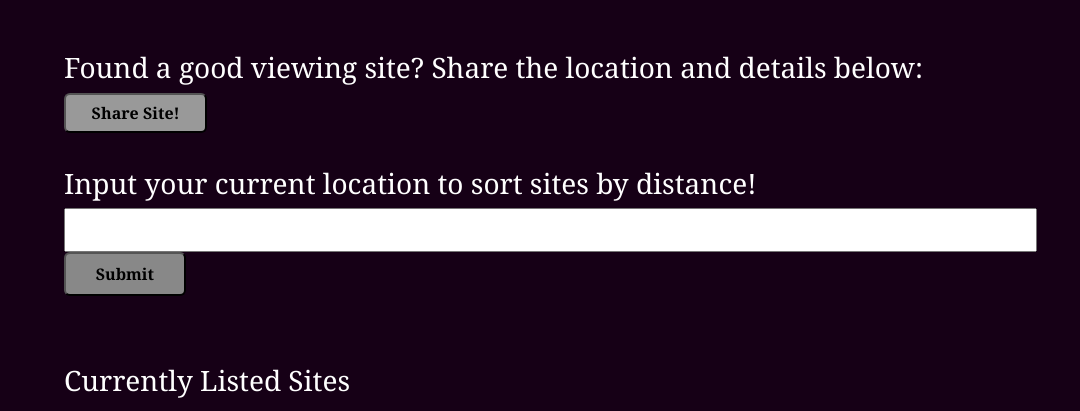
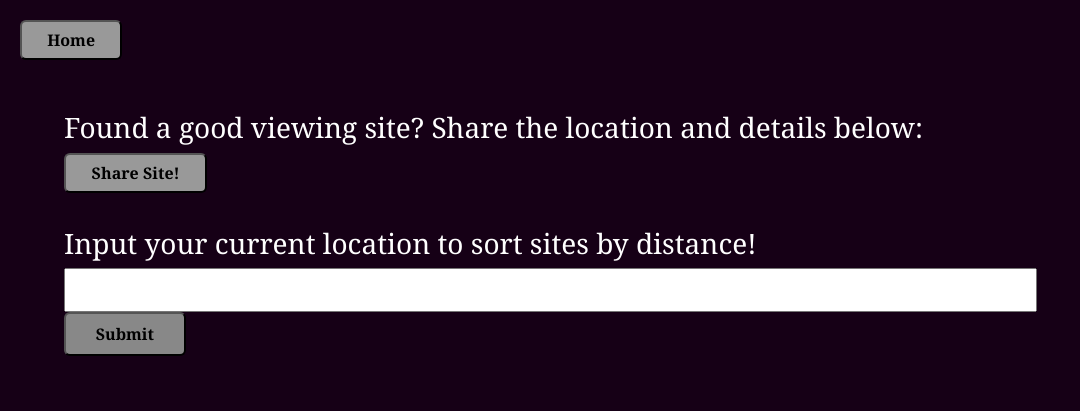
Before and after one commit to tjdli/HackBeanpot-2022, a Django app: page /star_locations in a window 1280 px wide. Shown: the top 411 px of the page, without its empty margins (0-1080 px from the left). Run offline with Django 4.2, Linux system fonts and the light colour scheme; data comes from the database, SQL or seed files in the repository.

Commit message:
Home and Back Buttons

```diff
--- a/star_gazing/star_site/static/star_site/style.css
+++ b/star_gazing/star_site/static/star_site/style.css
@@ -202,6 +202,26 @@ input[type="submit"] {
     background-color: #999;
     border-radius: 6px;
     font-weight: bold;
+    color: black;
+    text-decoration: none;
+}
+
+.homeButton{
+    padding-left: 20px;
+    padding-top: 20px;
+}
+
+.homeButton button{
+    height: 2.5em;
+    padding: 5px 2% 5px 2%;
+    background-color: #999;
+    border-radius: 6px;
+    font-weight: bold;
+}
+
+.homeButton button a{
+    color: black;
+    text-decoration: none;
 }
 
 .submitButton {
--- a/star_gazing/star_site/templates/star_site/location_add_form.html
+++ b/star_gazing/star_site/templates/star_site/location_add_form.html
@@ -6,6 +6,7 @@
     <title>Star Locations</title>
 </head>
 <body>
+    <button class="addLocationButton"><a href="{% url 'star_site:star_locations' %}">Back</a></button>
     <div class="addLoc">
         <h1>Find a great location? Add yours here!</h1>
         <div class="float-contain">
--- a/star_gazing/star_site/templates/star_site/star_locations.html
+++ b/star_gazing/star_site/templates/star_site/star_locations.html
@@ -9,6 +9,9 @@
 
 </head>
 <body>
+    <div class="homeButton">
+        <a href="{% url 'star_site:home' %}"><button>Home</button></a>
+    </div>
     <h3 class="whiteTxt">Found a good viewing site? Share the location and details below:</h3>
     <div class = "addLocationButton">
         <a class="submitButton" href="{% url 'star_site:add_location' %}"><button>Share Site!</button></a>
```
